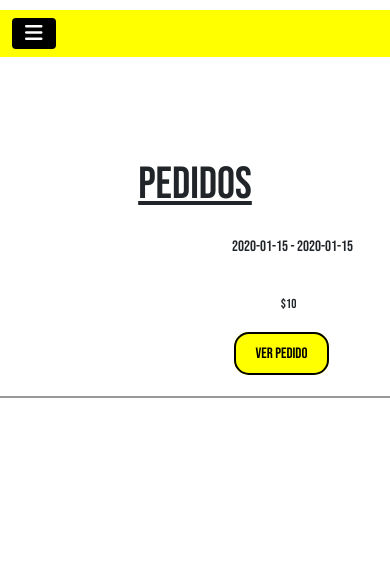
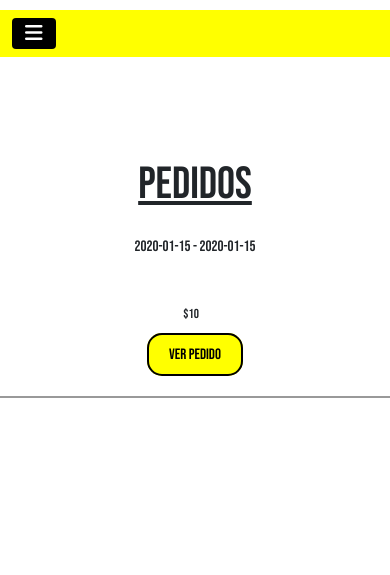
Before and after one commit to law153/Ivans-perfeccionado, a Django app: template core/templates/core/administrador/Listado-Pedidos.html in a window 390 px wide. Shown: the part 476-1051 px from the top of the page. Run offline with Django 4.2, Linux system fonts and the light colour scheme; tables that the repository leaves empty hold one stand-in row (values such as "Sample post"); the template is opened without the code that fills it: values that come from a table or form of the project are taken from there, most other values are stand-ins (such as "Sample title", 1, 10 or a date in 2020); some libraries are stand-ins or nearby versions.

Commit message:
responsive para pedidos

```diff
--- a/Ivans_perfeccionado/settings.py
+++ b/Ivans_perfeccionado/settings.py
@@ -82,7 +82,7 @@ WSGI_APPLICATION = 'Ivans_perfeccionado.wsgi.application'
 DATABASES = {
     'default': {
         'ENGINE': 'django.db.backends.oracle',
-        'NAME': '192.168.1.143/orcl', #Para la inmensa mayoria 127.0.0.1, para Abel 192.168.1.143
+        'NAME': '127.0.0.1/orcl', #Para la inmensa mayoria 127.0.0.1, para Abel 192.168.1.143
         'USER': 'ivan1',
         'PASSWORD': 'ivan1',
         'TEST':{
--- a/core/templates/core/administrador/Listado-Pedidos.html
+++ b/core/templates/core/administrador/Listado-Pedidos.html
@@ -6,6 +6,33 @@
 
     {% block disenos%}
     <link rel="stylesheet" type="text/css" href="{% static 'core/css/carrito.css' %}">
+    <style>
+        @media screen and (min-width: 0px) and (max-width: 576px){
+
+            #cancelar{
+                width: 50%;
+                margin: auto;
+                margin-top: 5%;
+            }
+
+            #fechas{
+                margin: auto;
+                text-align: center;
+                margin-left: 5%;
+            }
+
+            #total{
+                margin: auto;
+                margin-left: 32%;
+                text-align: center;
+            }
+
+            #compra{
+                margin: auto;
+            }
+
+        }
+    </style>
     {% endblock disenos%}
 
     {% block cuerpo%}
@@ -20,17 +47,17 @@
 
                 <div class="row contenedor__producto ">
                     <div class="col-md-6">
-                        <div class="contenedor__producto-texto">
+                        <div class="contenedor__producto-texto" id="fechas">
                             <h2>{{ fecha_pedido_es }} - {{ fecha_entrega_es }}</h2>
                         </div>
                     </div>
                     <div class="col-md-4">
-                        <div class="contenedor__producto-precio">
+                        <div class="contenedor__producto-precio" id="total">
                             <p>${{ pedido.total }}</p>
                         </div>
                     </div>
                     <div class="col-md-2">
-                        <div class="container-button">
+                        <div class="container-button" id="compra">
                             <a class="boton-fake-2" style="border: 2px solid #000;" href="{% url 'mostrarDetallePedido' pedido.id_venta%}">Ver pedido</a>
                         </div>
                     </div>
```
